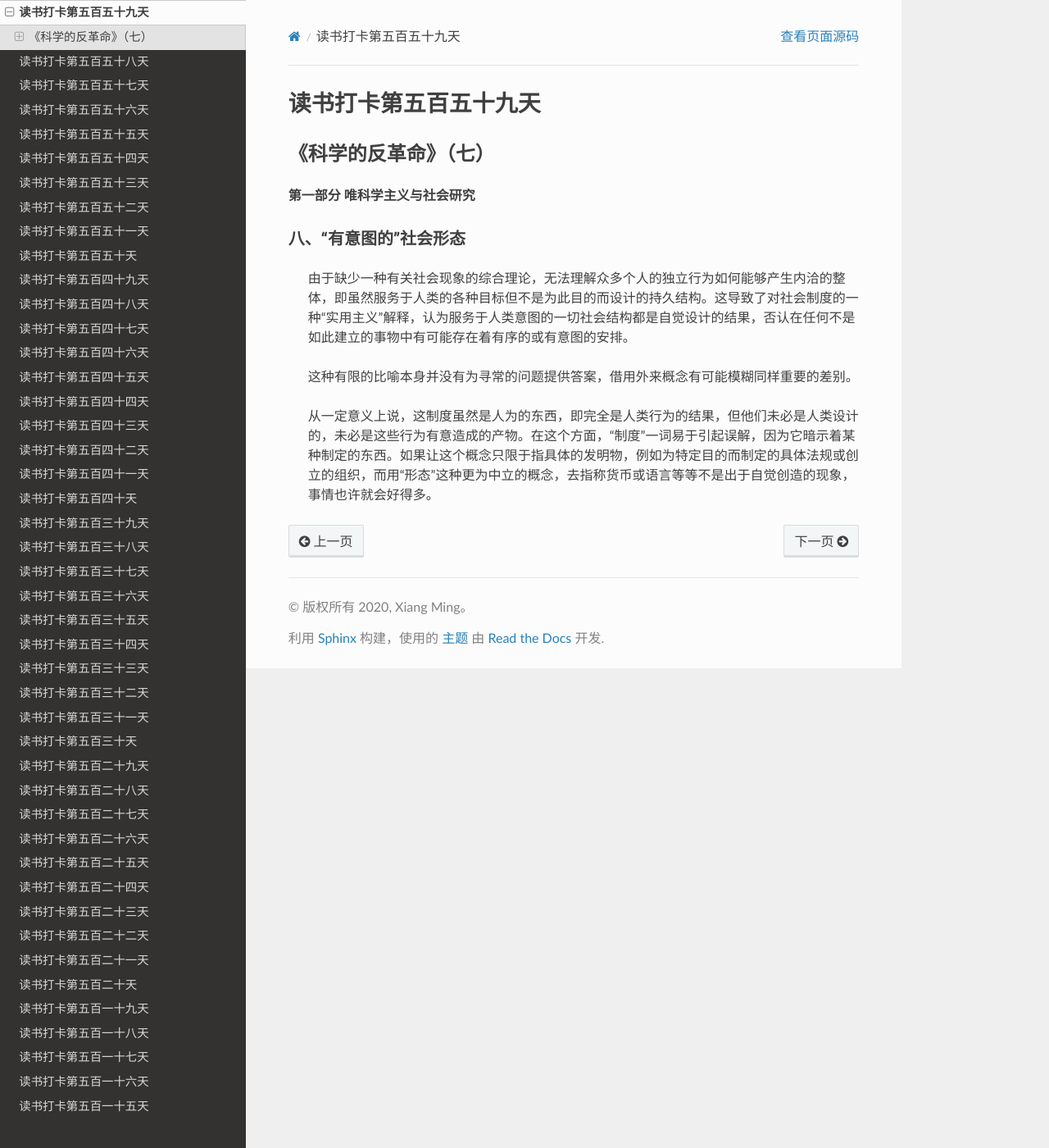
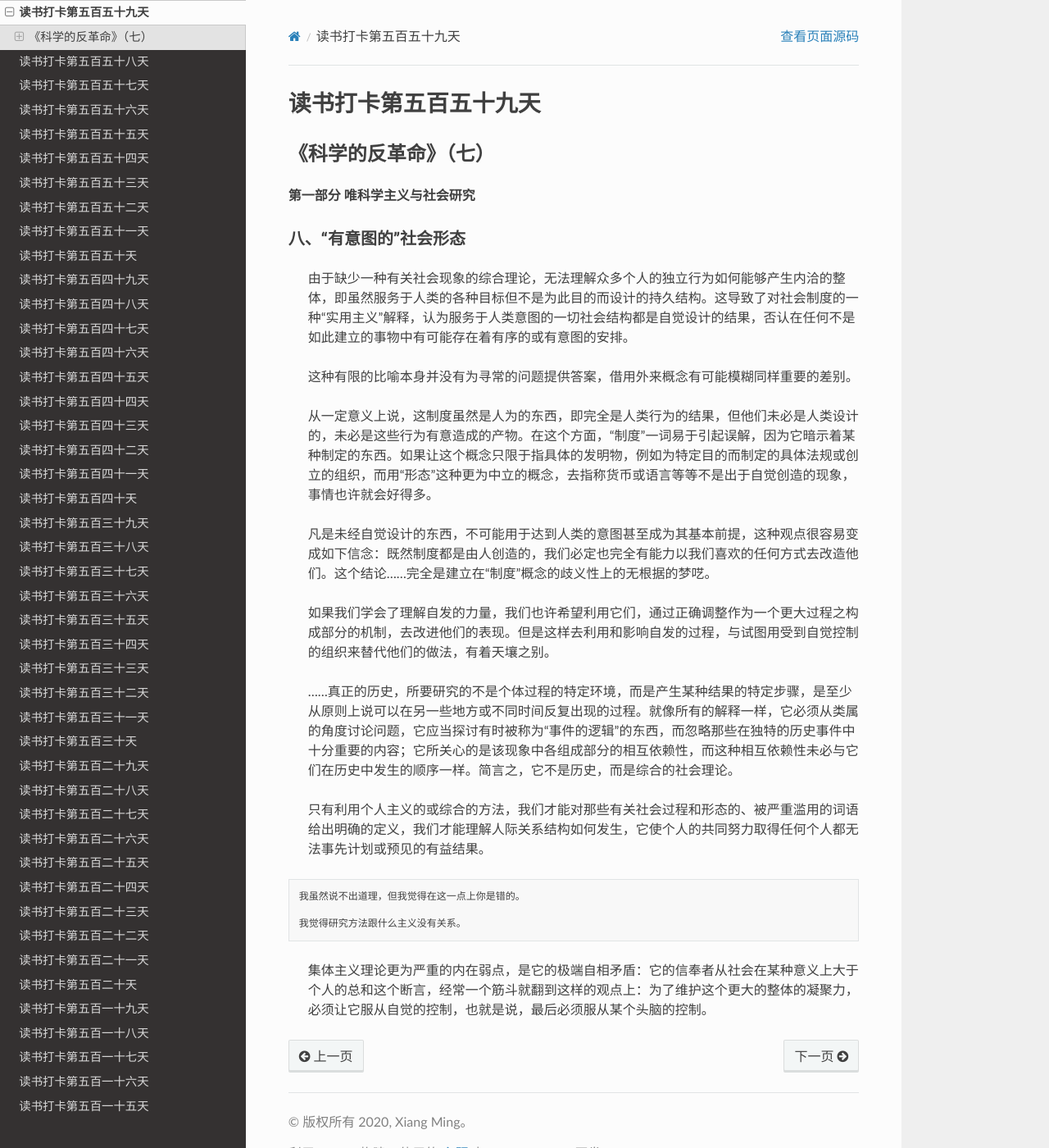
Before and after one commit to xiangming1975/reading, a Sphinx documentation site: the page built from source/2022-03-12.md, in a window 1280 px wide and 1400 px high. Shown: the whole window at 82% size. Built offline with Sphinx 7.4.7 and the Read the Docs theme 2.0.0, drawn with Linux system fonts in a browser that asks for light colours.

Commit message:
自动提交时间: 2022-03-19T22:00:02,537866579+08:00

````diff
--- a/source/2022-03-12.md
+++ b/source/2022-03-12.md
@@ -11,4 +11,16 @@
 
 > 从一定意义上说，这制度虽然是人为的东西，即完全是人类行为的结果，但他们未必是人类设计的，未必是这些行为有意造成的产物。在这个方面，“制度”一词易于引起误解，因为它暗示着某种制定的东西。如果让这个概念只限于指具体的发明物，例如为特定目的而制定的具体法规或创立的组织，而用“形态”这种更为中立的概念，去指称货币或语言等等不是出于自觉创造的现象，事情也许就会好得多。
 
->
+> 凡是未经自觉设计的东西，不可能用于达到人类的意图甚至成为其基本前提，这种观点很容易变成如下信念：既然制度都是由人创造的，我们必定也完全有能力以我们喜欢的任何方式去改造他们。这个结论……完全是建立在“制度”概念的歧义性上的无根据的梦呓。
+
+> 如果我们学会了理解自发的力量，我们也许希望利用它们，通过正确调整作为一个更大过程之构成部分的机制，去改进他们的表现。但是这样去利用和影响自发的过程，与试图用受到自觉控制的组织来替代他们的做法，有着天壤之别。
+
+> ……真正的历史，所要研究的不是个体过程的特定环境，而是产生某种结果的特定步骤，是至少从原则上说可以在另一些地方或不同时间反复出现的过程。就像所有的解释一样，它必须从类属的角度讨论问题，它应当探讨有时被称为“事件的逻辑”的东西，而忽略那些在独特的历史事件中十分重要的内容；它所关心的是该现象中各组成部分的相互依赖性，而这种相互依赖性未必与它们在历史中发生的顺序一样。简言之，它不是历史，而是综合的社会理论。
+
+> 只有利用个人主义的或综合的方法，我们才能对那些有关社会过程和形态的、被严重滥用的词语给出明确的定义，我们才能理解人际关系结构如何发生，它使个人的共同努力取得任何个人都无法事先计划或预见的有益结果。
+```
+我虽然说不出道理，但我觉得在这一点上你是错的。
+
+我觉得研究方法跟什么主义没有关系。
+```
+> 集体主义理论更为严重的内在弱点，是它的极端自相矛盾：它的信奉者从社会在某种意义上大于个人的总和这个断言，经常一个筋斗就翻到这样的观点上：为了维护这个更大的整体的凝聚力，必须让它服从自觉的控制，也就是说，最后必须服从某个头脑的控制。
````
